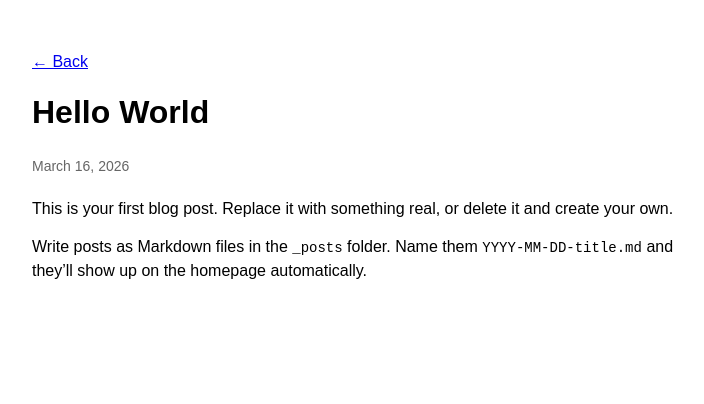
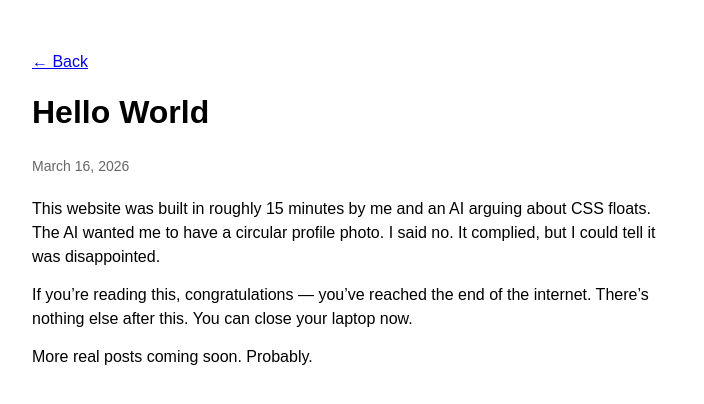
Before and after one commit to itsnauman/itsnauman.github.io, a Jekyll site: the page built from _posts/2026-03-16-hello-world.md, in a window 1280 px wide. Shown: the top 404 px of the page, without its empty margins (283-987 px from the left). Built offline with Jekyll 4.4.1, drawn with Linux system fonts in a browser that asks for light colours.

Commit message:
Update hello world post with placeholder humor

```diff
--- a/_posts/2026-03-16-hello-world.md
+++ b/_posts/2026-03-16-hello-world.md
@@ -4,6 +4,8 @@ title: "Hello World"
 date: 2026-03-16
 ---
 
-This is your first blog post. Replace it with something real, or delete it and create your own.
+This website was built in roughly 15 minutes by me and an AI arguing about CSS floats. The AI wanted me to have a circular profile photo. I said no. It complied, but I could tell it was disappointed.
 
-Write posts as Markdown files in the `_posts` folder. Name them `YYYY-MM-DD-title.md` and they'll show up on the homepage automatically.
+If you're reading this, congratulations — you've reached the end of the internet. There's nothing else after this. You can close your laptop now.
+
+More real posts coming soon. Probably.
```
